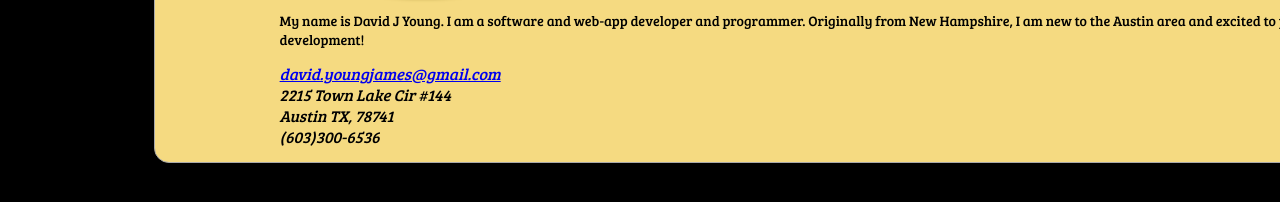
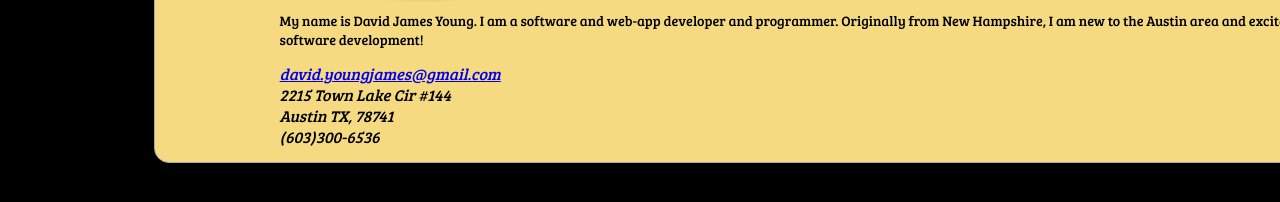
Before and after one commit to DJOcean/everything-elephants, a plain HTML site: page about.html in a window 1280 px wide. Shown: the part 504-706 px from the top of the page. Drawn offline with Linux system fonts and the light colour scheme.

Commit message:
changed about

```diff
--- a/about.html
+++ b/about.html
@@ -31,7 +31,7 @@
       <div class="float-fix"></div>
       <h2>About Me</h2>
       <img class="dodge" src="/home/djy/Pictures/medodge.jpg">
-      <p>My name is David J Young. I am a software and web-app developer and programmer. Originally from New Hampshire, I am new to the Austin area and excited to persue my career in software development!</p>
+      <p>My name is David James Young. I am a software and web-app developer and programmer. Originally from New Hampshire, I am new to the Austin area and excited to persue my career in software development!</p>
       <address>
         <a href="mailto:david.youngjames@gmail.com">david.youngjames@gmail.com</a><br>
         2215 Town Lake Cir #144<br>
```
